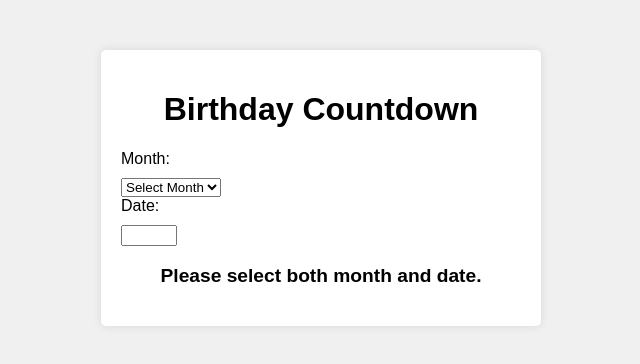
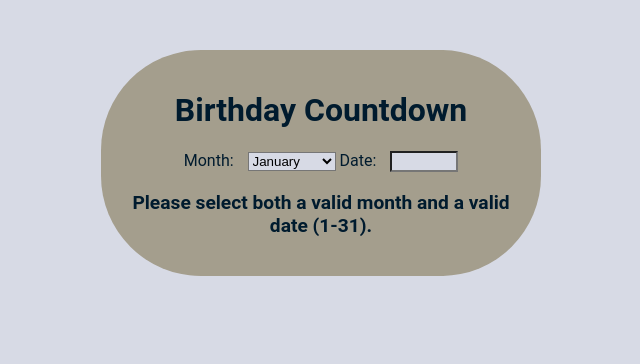
Before and after one commit to toddehalexander/BirthdayCountdown, a plain HTML site: page index.html in a window 1280 px wide. Shown: the whole page, without its empty margins (319-959 px from the left). Drawn offline with Linux system fonts and the light colour scheme.

Commit message:
update js sanitization, and css colors

```diff
--- a/index.html
+++ b/index.html
@@ -9,9 +9,9 @@
 <body>
   <div class="container">
     <h1>Birthday Countdown</h1>
+    <div class="input-group">
       <label for="month">Month:</label>
       <select id="month">
-    <option value="" disabled selected>Select Month</option>
         <option value="1">January</option>
         <option value="2">February</option>
         <option value="3">March</option>
@@ -27,6 +27,7 @@
       </select>
       <label for="date">Date:</label>
       <input type="number" id="date" min="1" max="31">
+    </div>
     <p id="countdown"></p>
   </div>
   <script src="script.js"></script>
--- a/script.js
+++ b/script.js
@@ -1,9 +1,9 @@
 function updateCountdown() {
-    var month = document.getElementById("month").value;
-    var date = document.getElementById("date").value;
+    var month = parseInt(document.getElementById("month").value);
+    var date = parseInt(document.getElementById("date").value);
 
-    if (!month || !date) {
-      document.getElementById("countdown").innerHTML = "Please select both month and date.";
+    if (!month || !date || date > 31 || date < 1) {
+        document.getElementById("countdown").innerHTML = "Please select both a valid month and a valid date (1-31).";
         return;
     }
 
--- a/styles.css
+++ b/styles.css
@@ -1,35 +1,37 @@
-body {
-    font-family: Arial, sans-serif;
-    background-color: #f0f0f0;
-  }
+html{
+    font-family: 'roboto', sans-serif;
+    color: #001B2E
+}
 
-  .container {
+body{
+    background-color: #D7DAE5;
+}
+.container {
     max-width: 400px;
     margin: 50px auto;
     padding: 20px;
-    background-color: #fff;
-    border-radius: 5px;
-    box-shadow: 0 0 10px rgba(0, 0, 0, 0.1);
-  }
-
-  h1 {
+    background-color: #A49E8D;
+    border-radius: 100px;
     text-align: center;
   }
 
-  label {
-    display: block;
-    margin-bottom: 10px;
+  .input-group {
+    display: inline-block;
+    text-align: left;
   }
 
-  input[type="date"] {
-    width: 100%;
-    padding: 10px;
-    margin-bottom: 20px;
+  .input-group label {
+    margin-right: 10px;
+  }
+
+  input[type="number"] {
+    width: 60px;
   }
 
   button {
     display: block;
-    width: 100%;
+    margin: 0 auto;
+    width: 100px;
     padding: 10px;
     background-color: #007bff;
     color: #fff;
@@ -47,3 +49,8 @@ body {
     font-size: 1.2em;
     font-weight: bold;
   }
+
+  #month,#date{
+    color:E4FDE1;
+    background-color: #D7DAE5;
+  }
```
Lines whose indentation alone changed are shown as unchanged.
